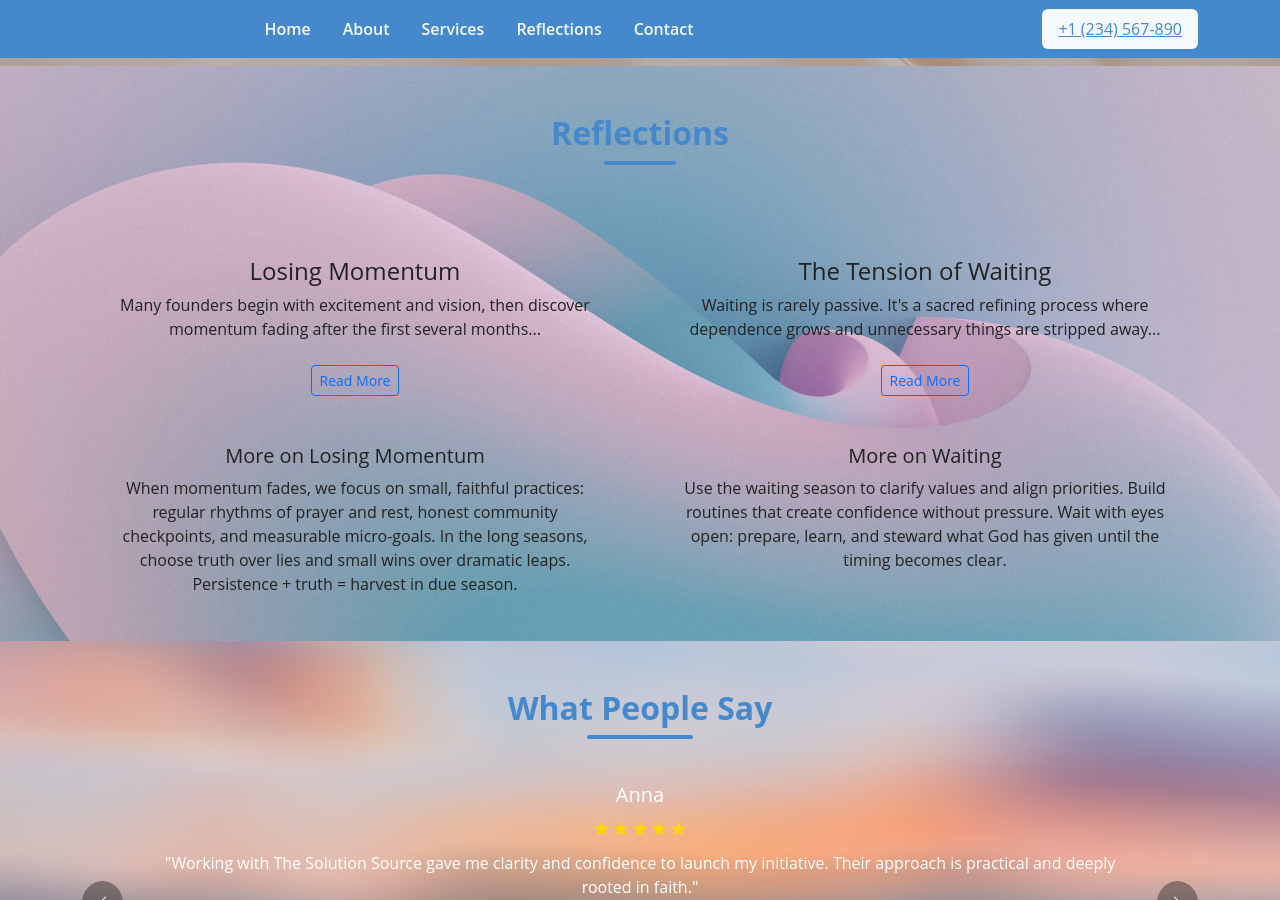
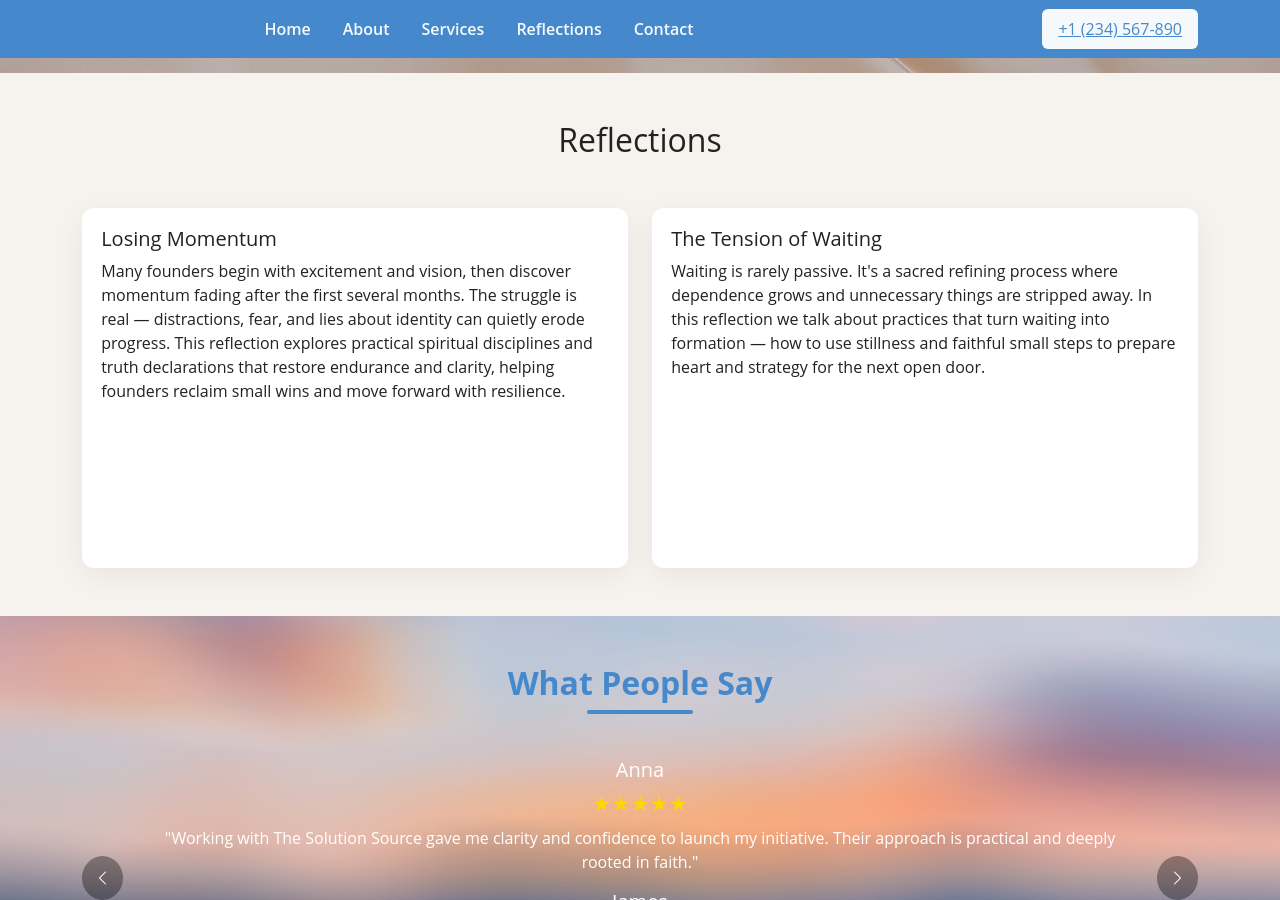
Before and after one commit to digitalsparkhq/thesolutionsource-demo, a Jekyll site: the page built from index.md, in a window 1280 px wide and 900 px high, scrolled down 1861 px. Built offline with Jekyll 4.4.1, drawn with Linux system fonts in a browser that asks for light colours.

Commit message:
Update index.md

```diff
--- a/index.md
+++ b/index.md
@@ -10,7 +10,7 @@ subtitle: "Cultivating Your Calling — aligning identity, purpose and professio
   <div class="container">
     <div class="row align-items-center">
       <div class="col-md-6 mb-4 mb-md-0">
-        <img src="{{ '/assets/images/section-bg.jpg' | relative_url }}" alt="Purpose" class="img-fluid rounded">
+        <img src="{{ '/assets/images/mission-bg.jpg' | relative_url }}" alt="Purpose" class="img-fluid rounded">
       </div>
       <div class="col-md-6">
         <h2 class="section-title text-center">Helping You Align Purpose and Profession</h2>
@@ -51,24 +51,21 @@ subtitle: "Cultivating Your Calling — aligning identity, purpose and professio
   </div>
 </section>
 
-<section id="reflections" class="py-5"
-  style="background-image: url('{{ '/assets/images/reflections-bg.jpg' | relative_url }}');
-         background-size: cover; background-position: center;">
+<section id="reflections" class="py-5">
   <div class="container">
     <div class="text-center">
-      <h2 class="section-title text-center">Reflections</h2>
+      <h2>Reflections</h2>
     </div>
 
     <div class="row mt-4 g-4">
       <div class="col-md-6">
         <div class="reflection-card">
-          <div class="reflection-inner">
-            <div class="front text-center p-4">
-              <h4>Losing Momentum</h4>
-              <p>Many founders begin with excitement and vision, then discover momentum fading after the first several months...</p>
-              <button class="btn btn-sm btn-outline-primary mt-2 flip-btn">Read More</button>
+          <div class="reflection-card-inner">
+            <div class="reflection-front">
+              <h5>Losing Momentum</h5>
+              <p>Many founders begin with excitement and vision, then discover momentum fading after the first several months. The struggle is real — distractions, fear, and lies about identity can quietly erode progress. This reflection explores practical spiritual disciplines and truth declarations that restore endurance and clarity, helping founders reclaim small wins and move forward with resilience.</p>
             </div>
-            <div class="back text-center p-4">
+            <div class="reflection-back">
               <h5>More on Losing Momentum</h5>
               <p>When momentum fades, we focus on small, faithful practices: regular rhythms of prayer and rest, honest community checkpoints, and measurable micro-goals. In the long seasons, choose truth over lies and small wins over dramatic leaps. Persistence + truth = harvest in due season.</p>
             </div>
@@ -78,13 +75,12 @@ subtitle: "Cultivating Your Calling — aligning identity, purpose and professio
 
       <div class="col-md-6">
         <div class="reflection-card">
-          <div class="reflection-inner">
-            <div class="front text-center p-4">
-              <h4>The Tension of Waiting</h4>
-              <p>Waiting is rarely passive. It's a sacred refining process where dependence grows and unnecessary things are stripped away...</p>
-              <button class="btn btn-sm btn-outline-primary mt-2 flip-btn">Read More</button>
+          <div class="reflection-card-inner">
+            <div class="reflection-front">
+              <h5>The Tension of Waiting</h5>
+              <p>Waiting is rarely passive. It's a sacred refining process where dependence grows and unnecessary things are stripped away. In this reflection we talk about practices that turn waiting into formation — how to use stillness and faithful small steps to prepare heart and strategy for the next open door.</p>
             </div>
-            <div class="back text-center p-4">
+            <div class="reflection-back">
               <h5>More on Waiting</h5>
               <p>Use the waiting season to clarify values and align priorities. Build routines that create confidence without pressure. Wait with eyes open: prepare, learn, and steward what God has given until the timing becomes clear.</p>
             </div>
```
